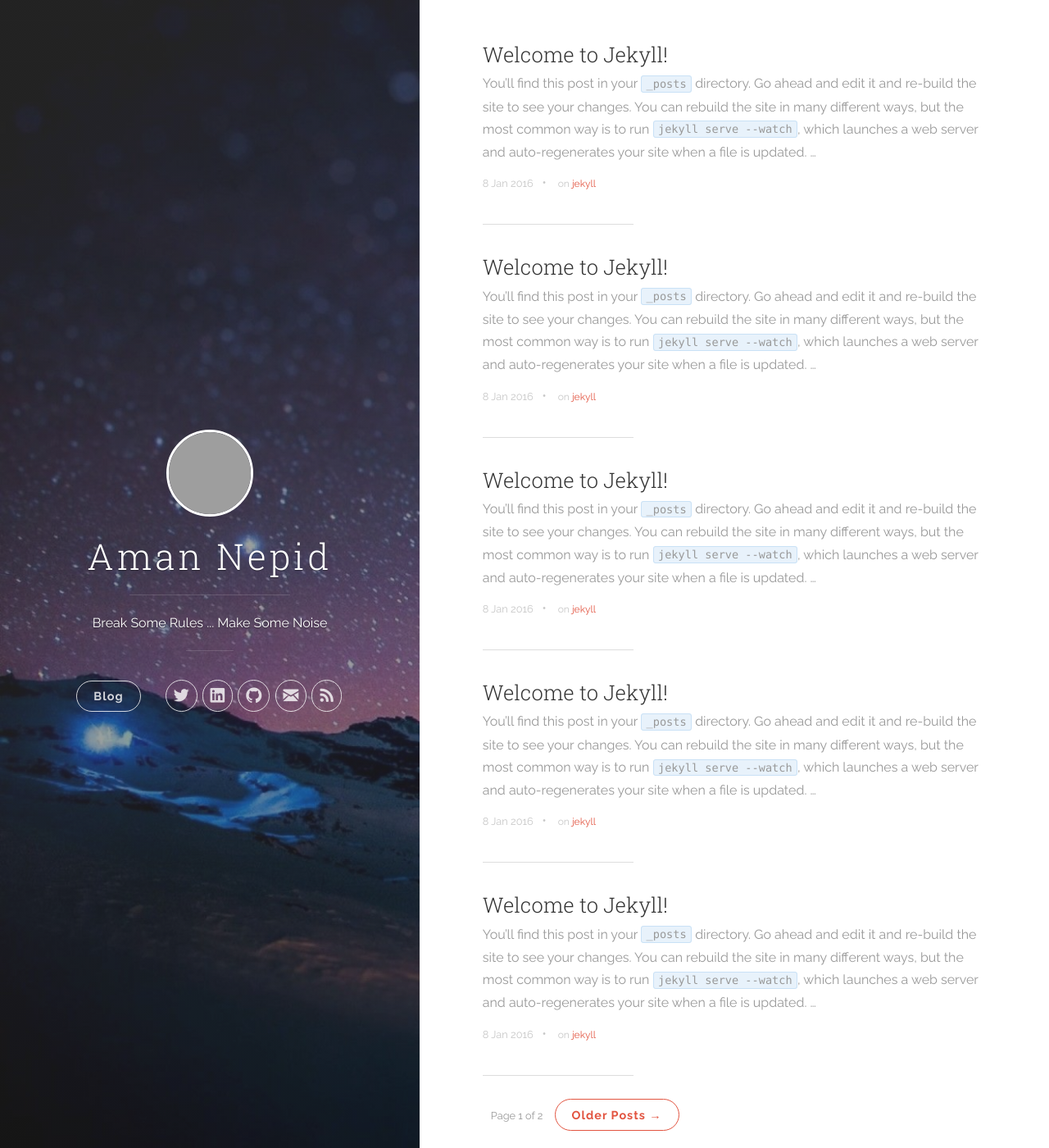
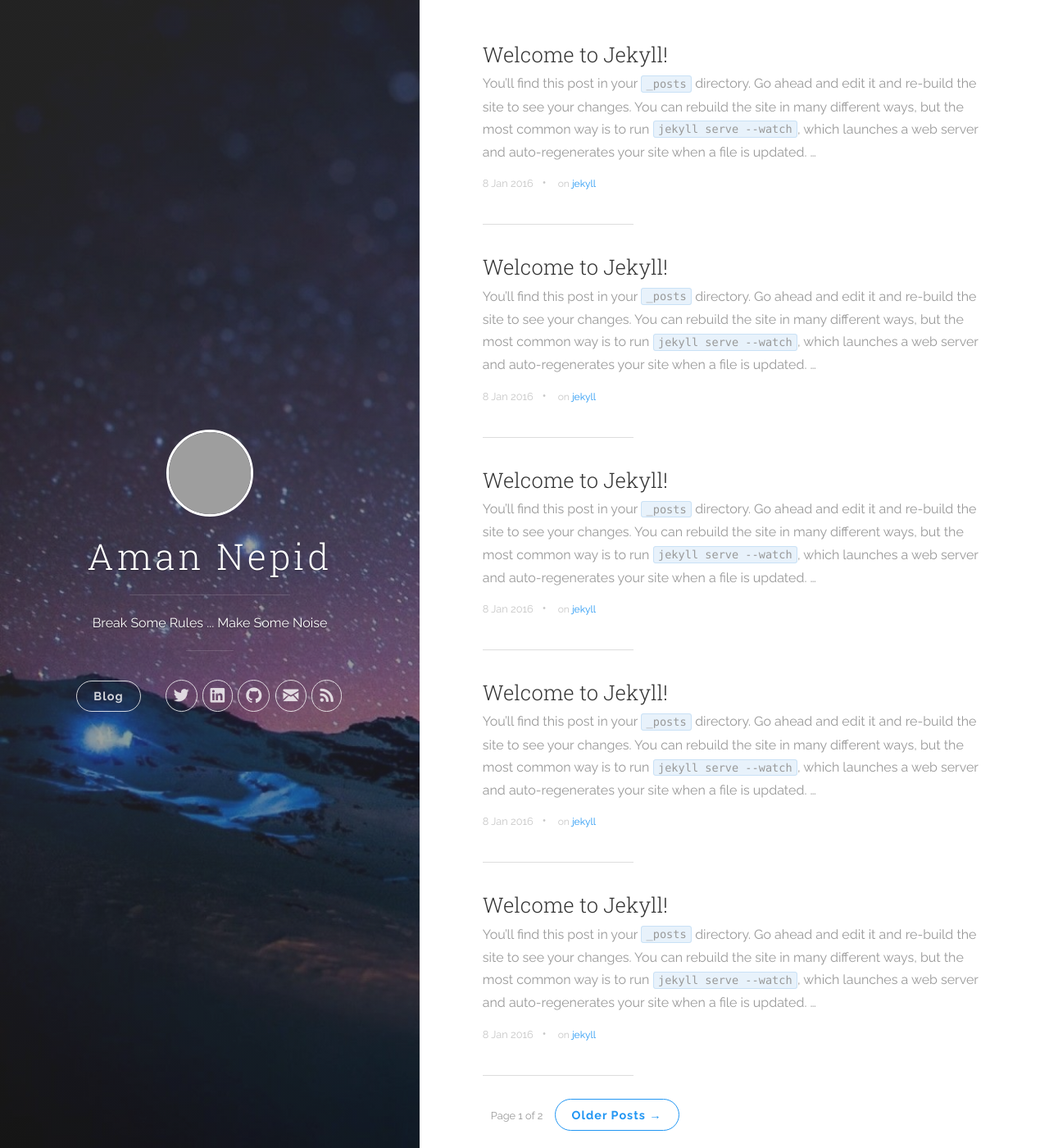
Before and after one commit to amannepid/amannepid.github.io, a Jekyll site: the page built from index.html, in a window 1280 px wide and 1400 px high. Shown: the whole window at 82% size. Built offline with Jekyll 4.4.1, drawn with Linux system fonts in a browser that asks for light colours; nearby versions of some CDN libraries; the list of posts is cut into pages by our own code; grey boxes are pictures that could not be loaded.

Commit message:
add changes in color scheme

```diff
--- a/css/uno.css
+++ b/css/uno.css
@@ -937,9 +937,9 @@ body {
 
 a {
 	text-decoration: none;
-	color: #e25440; }
+	color: #2196F3; }
 	a:hover {
-		color: #b9301c;
+		color: #FF5252;
 		-o-transition: .5s;
 		-ms-transition: .5s;
 		-moz-transition: .5s;
@@ -1055,7 +1055,7 @@ pre {
 		.time a:hover,
 		.author a:hover,
 		.tags a:hover {
-			color: #b9301c; }
+			color: #2196F3; }
 
 .excerpt {
 	margin: 0;
@@ -1120,7 +1120,7 @@ pre {
 		color: #a6a6a6;
 		text-decoration: underline; }
 		.footer__copyright a:hover {
-			color: #b9301c; }
+			color: #2196F3; }
 
 .avatar,
 .logo {
@@ -1308,17 +1308,17 @@ hr {
 
 .btn, .navigation__item a {
 	padding: 10px 20px;
-	border: 1px solid #e25440;
+	border: 1px solid #2196F3;
 	border-radius: 20px;
 	font-size: .9em;
 	font-weight: bold;
 	letter-spacing: 1px;
 	text-shadow: none;
-	color: #e25440;
+	color: #2196F3;
 	-webkit-font-smoothing: antialiased; }
 	.btn:hover, .navigation__item a:hover {
-		color: #b9301c;
-		border-color: #b9301c; }
+		color: #FF5252;
+		border-color: #FF5252; }
 
 .btn-secondary {
 	border-color: #5ba4e5;
@@ -1443,7 +1443,7 @@ i {
 	.post-list__post-title a {
 		color: #333333; }
 		.post-list__post-title a:hover {
-			color: #b9301c; }
+			color: #2196F3; }
 
 .post-list__meta {
 	display: block;
```
